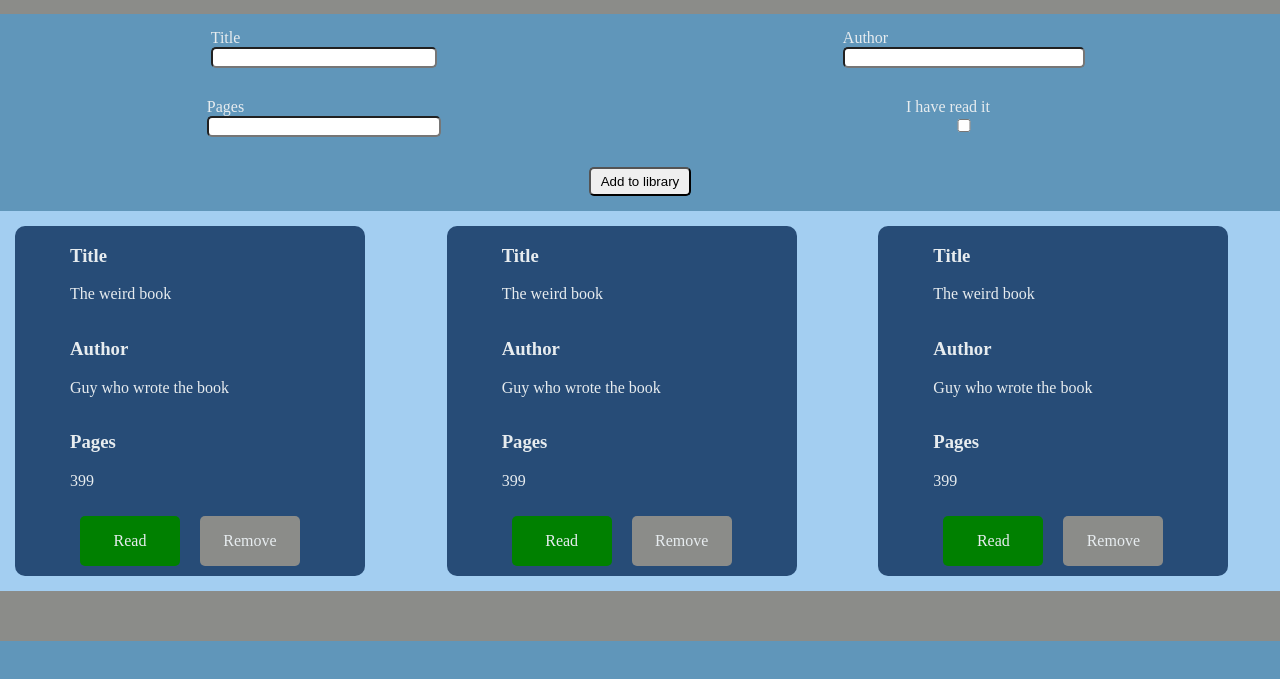
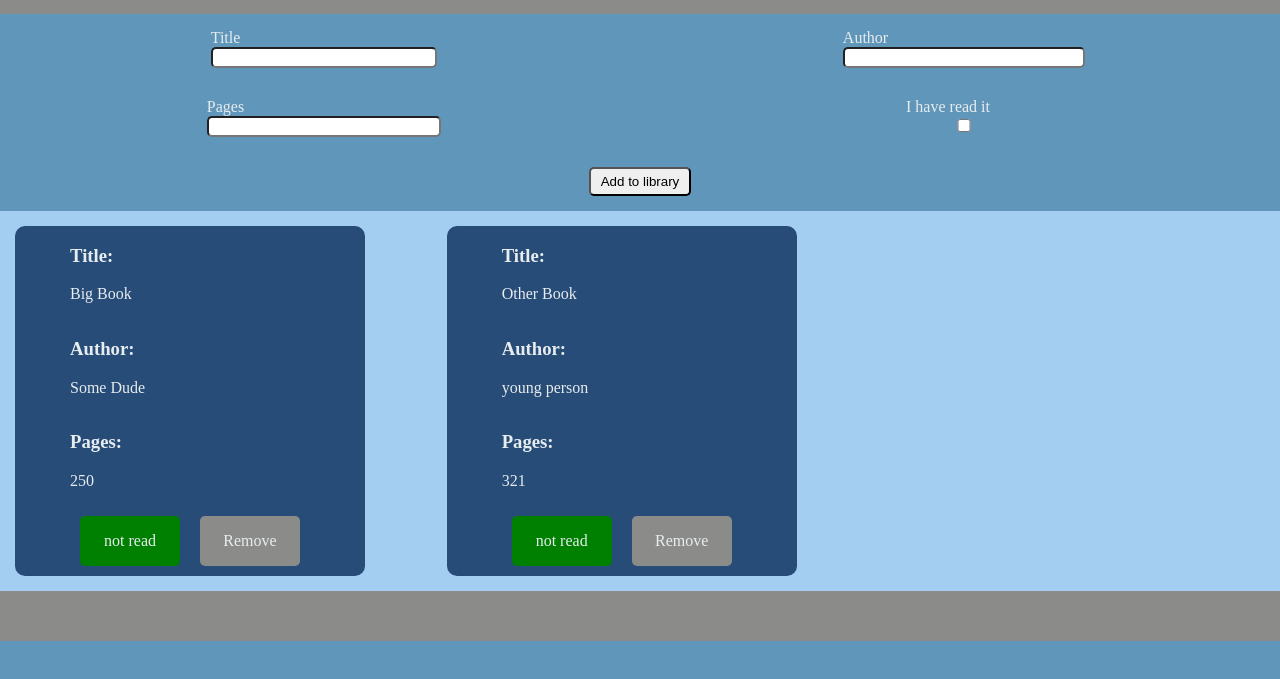
Before and after one commit to meisREAL/Library, a plain HTML site: page index.html in a window 1280 px wide. Shown: the part 83-762 px from the top of the page. Drawn offline with Linux system fonts and the light colour scheme.

Commit message:
bug fixed where books would duplicate in html

```diff
--- a/index.html
+++ b/index.html
@@ -32,7 +32,7 @@
         </div>
     </div>
     <div class="books">
-        <div class="card">
+        <!-- <div class="card">
             <div class="title">
                 <h3>Title</h3>
                 <p>The weird book</p>
@@ -97,7 +97,7 @@
                     Remove
                 </div>
             </div>
-        </div>
+        </div> -->
     </div>
     <footer></footer>
 </body>
--- a/script.js
+++ b/script.js
@@ -20,8 +20,15 @@ function addBookToLibrary() {
     myLibrary.push(book);
     displayBook();
 }
+//creates html elements for every object in array
+function displayBook() {
+    // first check if div has elements and remove them all
+    let parentElement = document.querySelector('.books');
+    while (parentElement.hasChildNodes()) {
+        parentElement.removeChild(parentElement.firstChild);
+    }
 
-function displayBook(book) {
+    //for every object in array create card element
     for (i = 0; i < myLibrary.length; i++) {
         console.log(myLibrary[i]);
 
@@ -58,7 +65,7 @@ function displayBook(book) {
         readIt.classList.add('read-it');
         const action = document.createElement('div');
         action.classList.add('action')
-        if (myLibrary[i].read == true) {
+        if (myLibrary[i].read.value == true) {
             action.textContent = "Read";
         } else {
             action.textContent = "not read";
@@ -89,3 +96,5 @@ function displayBook(book) {
         container.appendChild(cardDiv);
     }
 }
+
+displayBook();
```
